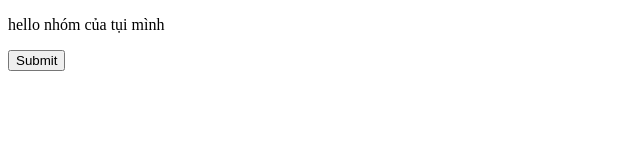
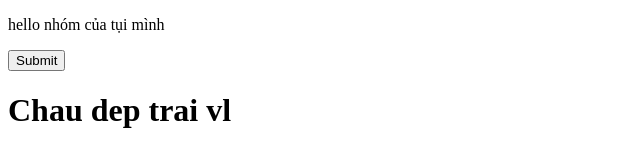
Before and after one commit to VoNgocChau/git-project, a plain HTML site: page index.html in a window 1280 px wide. Shown: the whole page, without its empty margins (0-640 px from the left). Drawn offline with Linux system fonts and the light colour scheme.

Commit message:
Update index.html

```diff
--- a/index.html
+++ b/index.html
@@ -10,5 +10,6 @@
 <body>
     <p>hello nhóm của tụi mình</p>
     <button>Submit</button>
+    <h1>Chau dep trai vl</h1>
 </body>
 </html>
```
